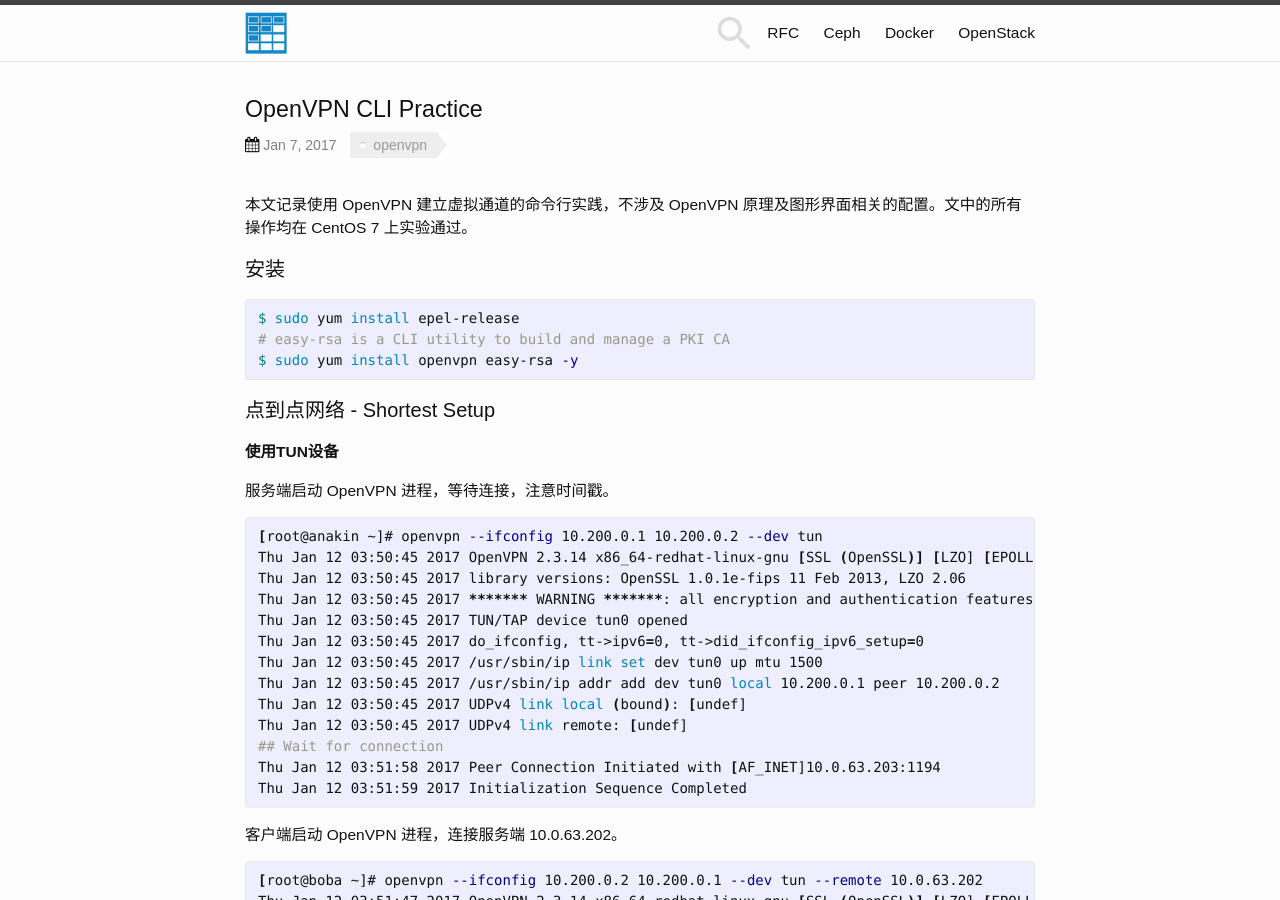
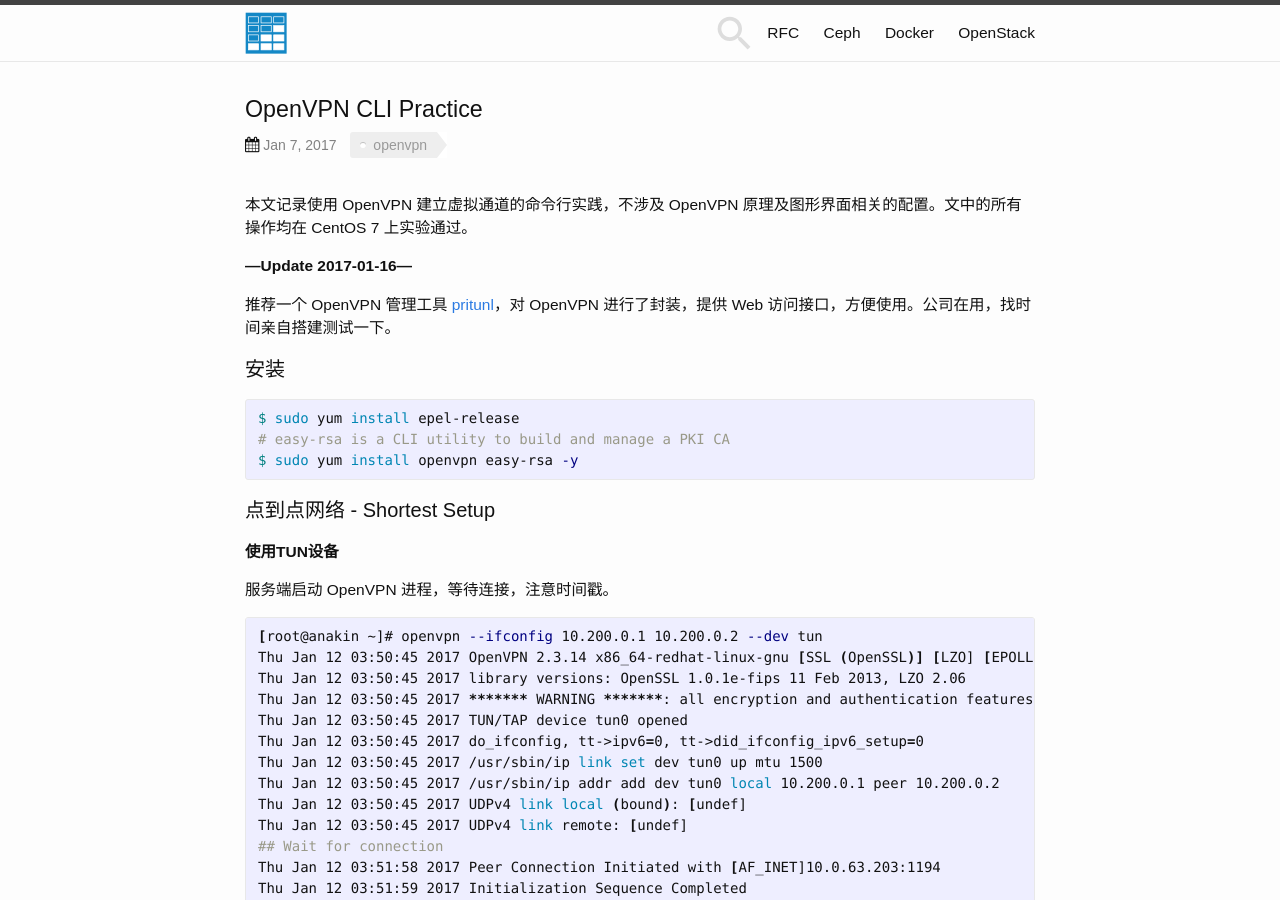
Before and after one commit to zhjwpku/zhjwpku.github.io, a Jekyll site: the page built from _posts/2017-01-07-openvpn-cli-practice.markdown, in a window 1280 px wide and 900 px high. Built offline with Jekyll 4.4.1, drawn with Linux system fonts in a browser that asks for light colours; comment, search, counter and statistics services are not loaded.

Commit message:
update: recommend pritunl
Signed-off-by: Zhao Junwang <zhjwpku@gmail.com>

```diff
--- a/_posts/2017-01-07-openvpn-cli-practice.markdown
+++ b/_posts/2017-01-07-openvpn-cli-practice.markdown
@@ -7,6 +7,10 @@
 ---
 
 本文记录使用 OpenVPN 建立虚拟通道的命令行实践，不涉及 OpenVPN 原理及图形界面相关的配置。文中的所有操作均在 CentOS 7 上实验通过。
+
+**---Update 2017-01-16---**
+
+推荐一个 OpenVPN 管理工具 [pritunl][pritunl]，对 OpenVPN 进行了封装，提供 Web 访问接口，方便使用。公司在用，找时间亲自搭建测试一下。
 
 <h4>安装</h4>
 
@@ -575,3 +579,5 @@
 1. Markus Feilner, Norbert Graf. [Beginning OpenVPN 2.0.9](/assets/pdf/BeginningOpenVPN2.0.9.pdf). PACKT PUBLISHING. 2009.<br>
 2. Jan Just Keijser. [OpenVPN 2 Cookbook](/assets/pdf/openvpn-2-cookbook.pdf). PACKT PUBLISHING. 2011.
 </span>
+
+[pritunl]: https://github.com/pritunl/pritunl
```
